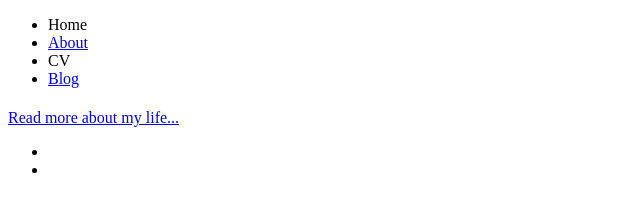
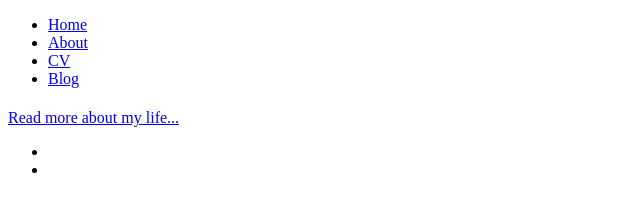
Before and after one commit to marcinmiroslaw/marcinmiroslaw.github.io, a plain HTML site: page index.html in a window 1280 px wide. Shown: the full height of the page, 0-640 px from the left. Drawn offline with Linux system fonts and the light colour scheme.

Commit message:
Update index.html

```diff
--- a/index.html
+++ b/index.html
@@ -6,9 +6,9 @@
 	<body>
 		<nav>
     		<ul>
-        		<li><a href="/"></a>Home</li>
+        		<li><a href="/">Home</a></li>
 	        	<li><a href="/about">About</a></li>
-        		<li><a href="/cv"></a>CV</li>
+        		<li><a href="/cv">CV</a></li>
         		<li><a href="/blog">Blog</a></li>
     		</ul>
 		</nav>
```
